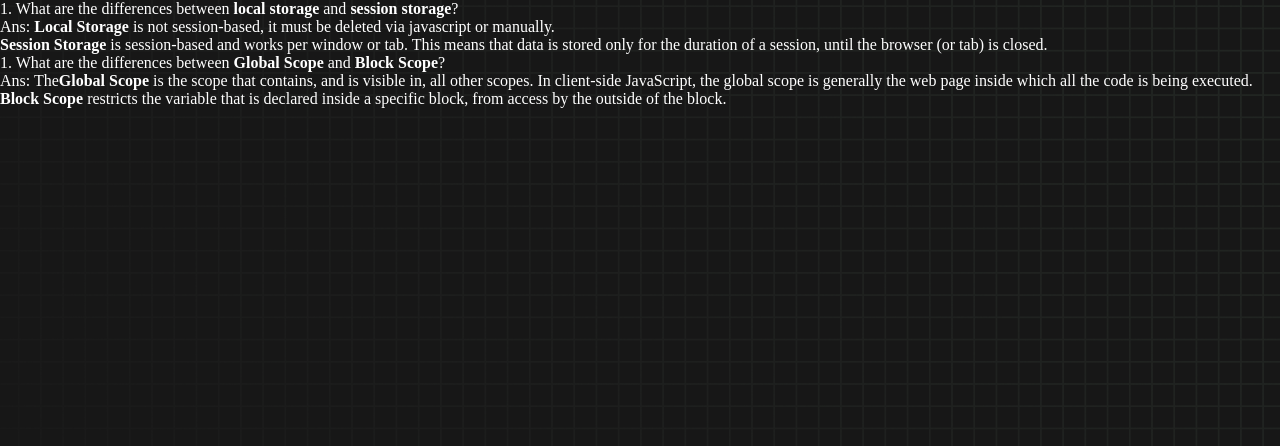
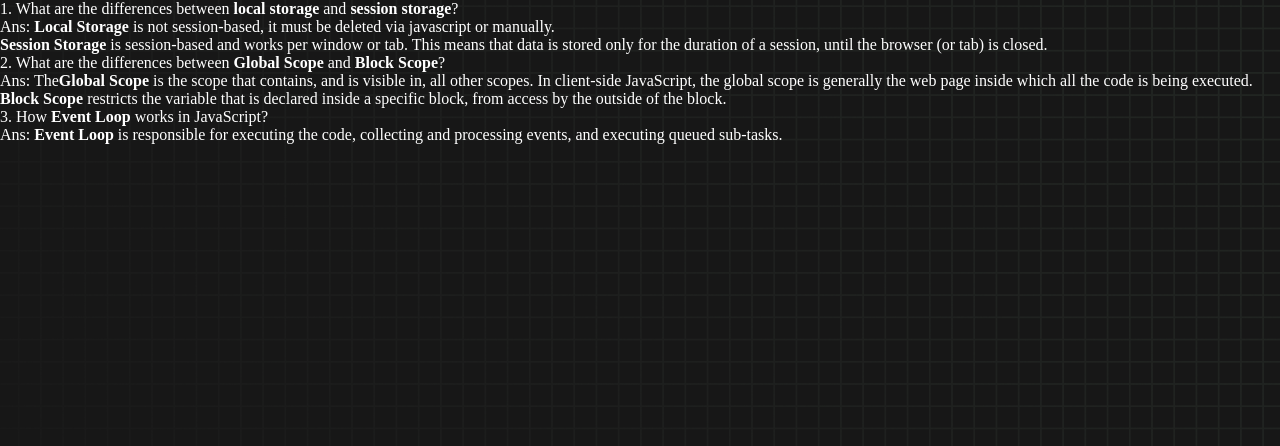
Before and after one commit to siam-26/monster-debug, a plain HTML site: page blog.html in a window 1280 px wide. Drawn offline with Linux system fonts and the light colour scheme.

Commit message:
event loop question-answer added on blog file

```diff
--- a/blog.html
+++ b/blog.html
@@ -27,7 +27,7 @@
 
         <div>
             <!-- 2 -->
-            <p class="ques-blog">1. What are the differences between <b>Global Scope</b> and <b>Block Scope</b>?</p>
+            <p class="ques-blog">2. What are the differences between <b>Global Scope</b> and <b>Block Scope</b>?</p>
 
             <p class="ans-blog">Ans: The<b>Global Scope</b> is the scope that contains, and is visible in, all other
                 scopes.
@@ -38,6 +38,17 @@
                 outside of the block.
             </p>
         </div>
+
+        <div>
+            <!-- 3 -->
+            <p class="ques-blog">3. How <b>Event Loop</b> works in JavaScript?</p>
+
+            <p class="ans-blog">Ans: <b>Event Loop</b> is responsible for executing the code, collecting and processing
+                events, and executing queued sub-tasks.
+            </p>
+        </div>
+
+
     </div>
 </body>
 
```
